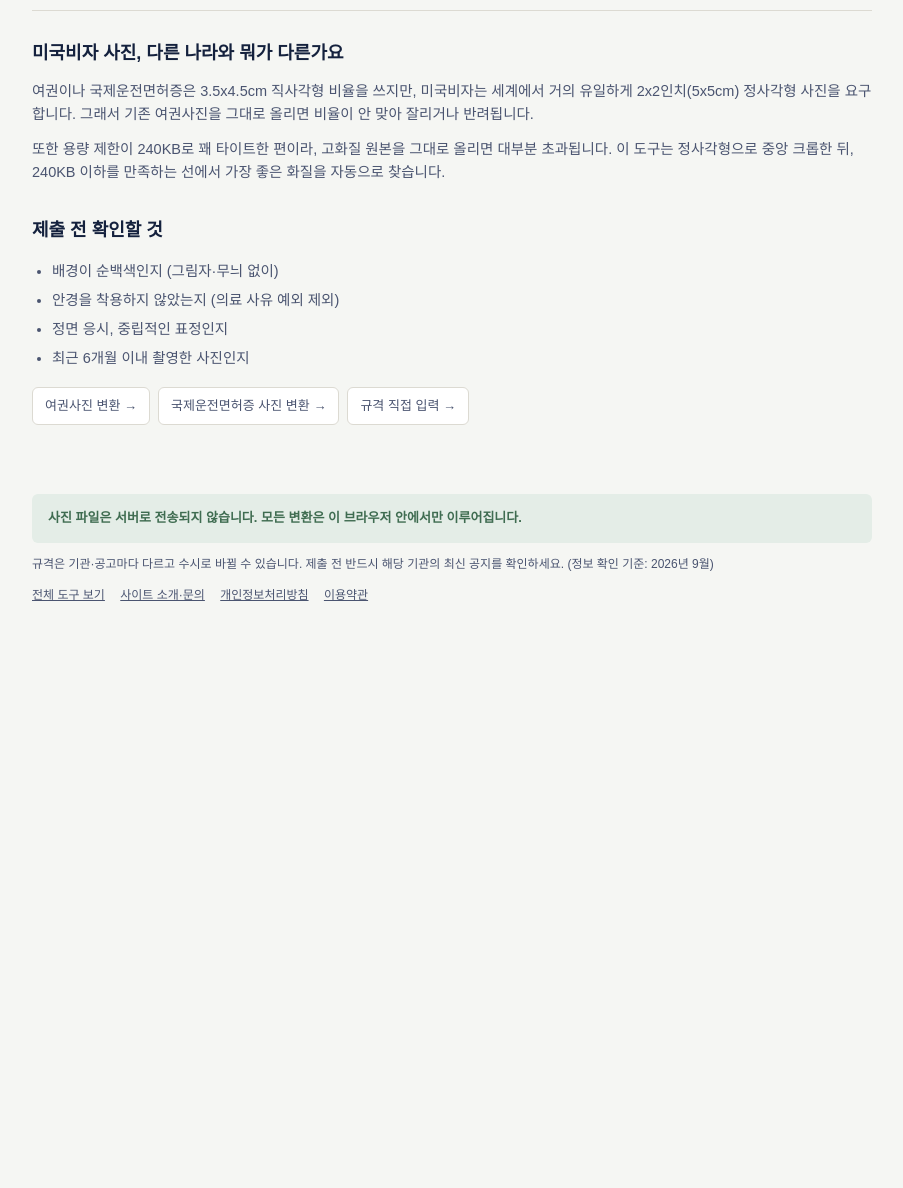
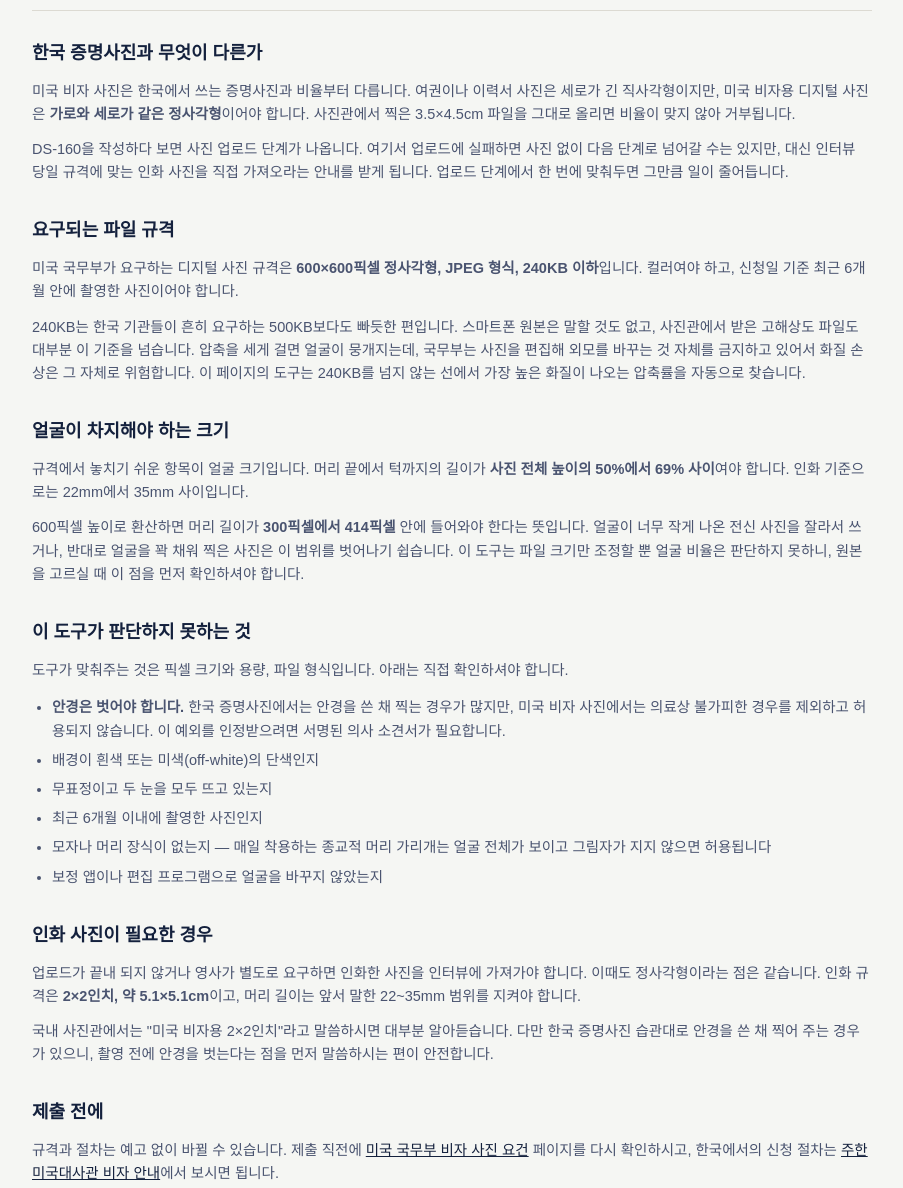
Before and after one commit to loganzi6666-del/photospecs, a plain HTML site: page us-visa.html in a window 1280 px wide. Shown: the part 940-2128 px from the top of the page, without its empty margins (188-1091 px from the left). Before the commit the page ends 1605 px from the top, so only its background shows below. Drawn offline with Linux system fonts and the light colour scheme.

Commit message:
미국비자 페이지 본문 확장(1,694자) — 국무부 사진 요건·안경 금지·얼굴 비율 기준 추가, FAQ 5문항

```diff
--- a/us-visa.html
+++ b/us-visa.html
@@ -18,6 +18,39 @@
 .trust-banner p{margin:0;font-size:14px;color:var(--ink-soft);line-height:1.6}
 .trust-banner p + p{margin-top:8px}
 </style>
+<script type="application/ld+json">
+{
+  "@context": "https://schema.org",
+  "@type": "FAQPage",
+  "mainEntity": [
+    {
+      "@type": "Question",
+      "name": "미국 비자 사진 규격은 어떻게 되나요?",
+      "acceptedAnswer": { "@type": "Answer", "text": "가로와 세로가 같은 정사각형이어야 하며, 디지털 업로드용은 600×600픽셀, JPEG 형식, 240KB 이하입니다. 컬러 사진이어야 하고 신청일 기준 최근 6개월 이내에 촬영한 것이어야 합니다." }
+    },
+    {
+      "@type": "Question",
+      "name": "미국 비자 사진에 안경을 쓰고 찍어도 되나요?",
+      "acceptedAnswer": { "@type": "Answer", "text": "안 됩니다. 의료상 불가피한 경우를 제외하고 안경 착용은 허용되지 않으며, 그 예외를 인정받으려면 서명된 의사 소견서가 필요합니다. 한국 증명사진과 달라 사진관에서 촬영하실 때 미리 말씀하시는 편이 안전합니다." }
+    },
+    {
+      "@type": "Question",
+      "name": "사진에서 얼굴이 차지해야 하는 크기는 얼마인가요?",
+      "acceptedAnswer": { "@type": "Answer", "text": "머리 끝에서 턱까지의 길이가 사진 전체 높이의 50%에서 69% 사이여야 합니다. 인화 기준으로는 22~35mm이며, 600픽셀 높이로 환산하면 300~414픽셀 범위입니다." }
+    },
+    {
+      "@type": "Question",
+      "name": "한국 증명사진 파일을 그대로 올려도 되나요?",
+      "acceptedAnswer": { "@type": "Answer", "text": "안 됩니다. 한국 여권·이력서 사진은 세로가 긴 직사각형이지만 미국 비자 사진은 정사각형이어야 해서 비율이 맞지 않습니다. 600×600픽셀 정사각형으로 변환한 뒤 올리셔야 합니다." }
+    },
+    {
+      "@type": "Question",
+      "name": "인터뷰에 가져갈 인화 사진 규격은 무엇인가요?",
+      "acceptedAnswer": { "@type": "Answer", "text": "2×2인치, 약 5.1×5.1cm 정사각형입니다. 머리 길이는 22~35mm 범위를 지켜야 합니다. 업로드가 되지 않았거나 영사가 요구하는 경우에 필요합니다." }
+    }
+  ]
+}
+</script>
 </head>
   <body>
 
@@ -82,18 +115,36 @@
     <div class="ad-slot">광고 영역 (애드센스 승인 후 표시)</div>
 
     <article class="prose">
-      <h2>미국비자 사진, 다른 나라와 뭐가 다른가요</h2>
-      <p>여권이나 국제운전면허증은 3.5x4.5cm 직사각형 비율을 쓰지만, 미국비자는 세계에서 거의 유일하게 2x2인치(5x5cm) 정사각형 사진을 요구합니다. 그래서 기존 여권사진을 그대로 올리면 비율이 안 맞아 잘리거나 반려됩니다.</p>
-      <p>또한 용량 제한이 240KB로 꽤 타이트한 편이라, 고화질 원본을 그대로 올리면 대부분 초과됩니다. 이 도구는 정사각형으로 중앙 크롭한 뒤, 240KB 이하를 만족하는 선에서 가장 좋은 화질을 자동으로 찾습니다.</p>
+    <h2>한국 증명사진과 무엇이 다른가</h2>
+    <p>미국 비자 사진은 한국에서 쓰는 증명사진과 비율부터 다릅니다. 여권이나 이력서 사진은 세로가 긴 직사각형이지만, 미국 비자용 디지털 사진은 <strong>가로와 세로가 같은 정사각형</strong>이어야 합니다. 사진관에서 찍은 3.5×4.5cm 파일을 그대로 올리면 비율이 맞지 않아 거부됩니다.</p>
+    <p>DS-160을 작성하다 보면 사진 업로드 단계가 나옵니다. 여기서 업로드에 실패하면 사진 없이 다음 단계로 넘어갈 수는 있지만, 대신 인터뷰 당일 규격에 맞는 인화 사진을 직접 가져오라는 안내를 받게 됩니다. 업로드 단계에서 한 번에 맞춰두면 그만큼 일이 줄어듭니다.</p>
 
-      <h2>제출 전 확인할 것</h2>
-      <ul>
-        <li>배경이 순백색인지 (그림자·무늬 없이)</li>
-        <li>안경을 착용하지 않았는지 (의료 사유 예외 제외)</li>
-        <li>정면 응시, 중립적인 표정인지</li>
-        <li>최근 6개월 이내 촬영한 사진인지</li>
-      </ul>
-    </article>
+    <h2>요구되는 파일 규격</h2>
+    <p>미국 국무부가 요구하는 디지털 사진 규격은 <strong>600×600픽셀 정사각형, JPEG 형식, 240KB 이하</strong>입니다. 컬러여야 하고, 신청일 기준 최근 6개월 안에 촬영한 사진이어야 합니다.</p>
+    <p>240KB는 한국 기관들이 흔히 요구하는 500KB보다도 빠듯한 편입니다. 스마트폰 원본은 말할 것도 없고, 사진관에서 받은 고해상도 파일도 대부분 이 기준을 넘습니다. 압축을 세게 걸면 얼굴이 뭉개지는데, 국무부는 사진을 편집해 외모를 바꾸는 것 자체를 금지하고 있어서 화질 손상은 그 자체로 위험합니다. 이 페이지의 도구는 240KB를 넘지 않는 선에서 가장 높은 화질이 나오는 압축률을 자동으로 찾습니다.</p>
+
+    <h2>얼굴이 차지해야 하는 크기</h2>
+    <p>규격에서 놓치기 쉬운 항목이 얼굴 크기입니다. 머리 끝에서 턱까지의 길이가 <strong>사진 전체 높이의 50%에서 69% 사이</strong>여야 합니다. 인화 기준으로는 22mm에서 35mm 사이입니다.</p>
+    <p>600픽셀 높이로 환산하면 머리 길이가 <strong>300픽셀에서 414픽셀</strong> 안에 들어와야 한다는 뜻입니다. 얼굴이 너무 작게 나온 전신 사진을 잘라서 쓰거나, 반대로 얼굴을 꽉 채워 찍은 사진은 이 범위를 벗어나기 쉽습니다. 이 도구는 파일 크기만 조정할 뿐 얼굴 비율은 판단하지 못하니, 원본을 고르실 때 이 점을 먼저 확인하셔야 합니다.</p>
+
+    <h2>이 도구가 판단하지 못하는 것</h2>
+    <p>도구가 맞춰주는 것은 픽셀 크기와 용량, 파일 형식입니다. 아래는 직접 확인하셔야 합니다.</p>
+    <ul>
+      <li><strong>안경은 벗어야 합니다.</strong> 한국 증명사진에서는 안경을 쓴 채 찍는 경우가 많지만, 미국 비자 사진에서는 의료상 불가피한 경우를 제외하고 허용되지 않습니다. 이 예외를 인정받으려면 서명된 의사 소견서가 필요합니다.</li>
+      <li>배경이 흰색 또는 미색(off-white)의 단색인지</li>
+      <li>무표정이고 두 눈을 모두 뜨고 있는지</li>
+      <li>최근 6개월 이내에 촬영한 사진인지</li>
+      <li>모자나 머리 장식이 없는지 — 매일 착용하는 종교적 머리 가리개는 얼굴 전체가 보이고 그림자가 지지 않으면 허용됩니다</li>
+      <li>보정 앱이나 편집 프로그램으로 얼굴을 바꾸지 않았는지</li>
+    </ul>
+
+    <h2>인화 사진이 필요한 경우</h2>
+    <p>업로드가 끝내 되지 않거나 영사가 별도로 요구하면 인화한 사진을 인터뷰에 가져가야 합니다. 이때도 정사각형이라는 점은 같습니다. 인화 규격은 <strong>2×2인치, 약 5.1×5.1cm</strong>이고, 머리 길이는 앞서 말한 22~35mm 범위를 지켜야 합니다.</p>
+    <p>국내 사진관에서는 "미국 비자용 2×2인치"라고 말씀하시면 대부분 알아듣습니다. 다만 한국 증명사진 습관대로 안경을 쓴 채 찍어 주는 경우가 있으니, 촬영 전에 안경을 벗는다는 점을 먼저 말씀하시는 편이 안전합니다.</p>
+
+    <h2>제출 전에</h2>
+    <p>규격과 절차는 예고 없이 바뀔 수 있습니다. 제출 직전에 <a href="https://travel.state.gov/content/travel/en/us-visas/visa-information-resources/photos.html" rel="nofollow noopener" target="_blank">미국 국무부 비자 사진 요건</a> 페이지를 다시 확인하시고, 한국에서의 신청 절차는 <a href="https://kr.usembassy.gov/visas/" rel="nofollow noopener" target="_blank">주한미국대사관 비자 안내</a>에서 보시면 됩니다.</p>
+  </article>
 
     <div class="related-tools">
       <a href="passport.html">여권사진 변환 →</a>
```
